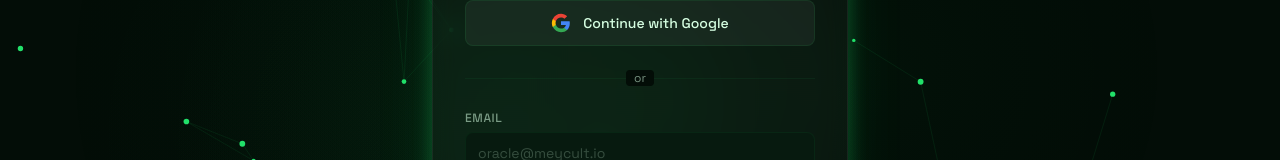
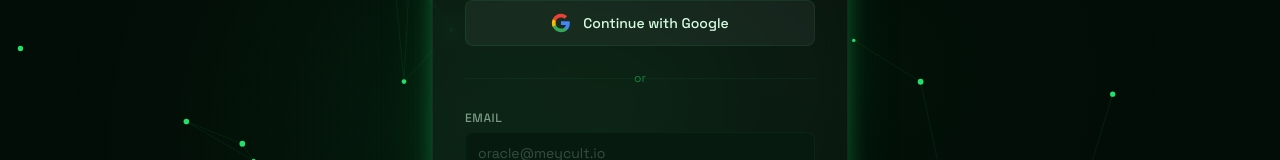
Before and after one commit to meycult/app, a React (Vite) app: page /register in a window 1280 px wide. Shown: the part 281-441 px from the top of the page. Built offline with nearby package versions, Linux system fonts and the light colour scheme; no server answers.

Commit message:
fix: remove dark bg-box from 'or' divider, use accent glow

```diff
--- a/src/pages/LoginPage.tsx
+++ b/src/pages/LoginPage.tsx
@@ -58,7 +58,7 @@ export function LoginPage() {
               <div className="w-full border-t border-line/30" />
             </div>
             <div className="relative flex justify-center">
-              <span className="px-2 text-xs text-text-muted bg-bg rounded">or</span>
+              <span className="px-2 text-xs text-accent/50">or</span>
             </div>
           </div>
 
--- a/src/pages/RegisterPage.tsx
+++ b/src/pages/RegisterPage.tsx
@@ -58,7 +58,7 @@ export function RegisterPage() {
               <div className="w-full border-t border-line/30" />
             </div>
             <div className="relative flex justify-center">
-              <span className="px-2 text-xs text-text-muted bg-bg rounded">or</span>
+              <span className="px-2 text-xs text-accent/50">or</span>
             </div>
           </div>
 
```
